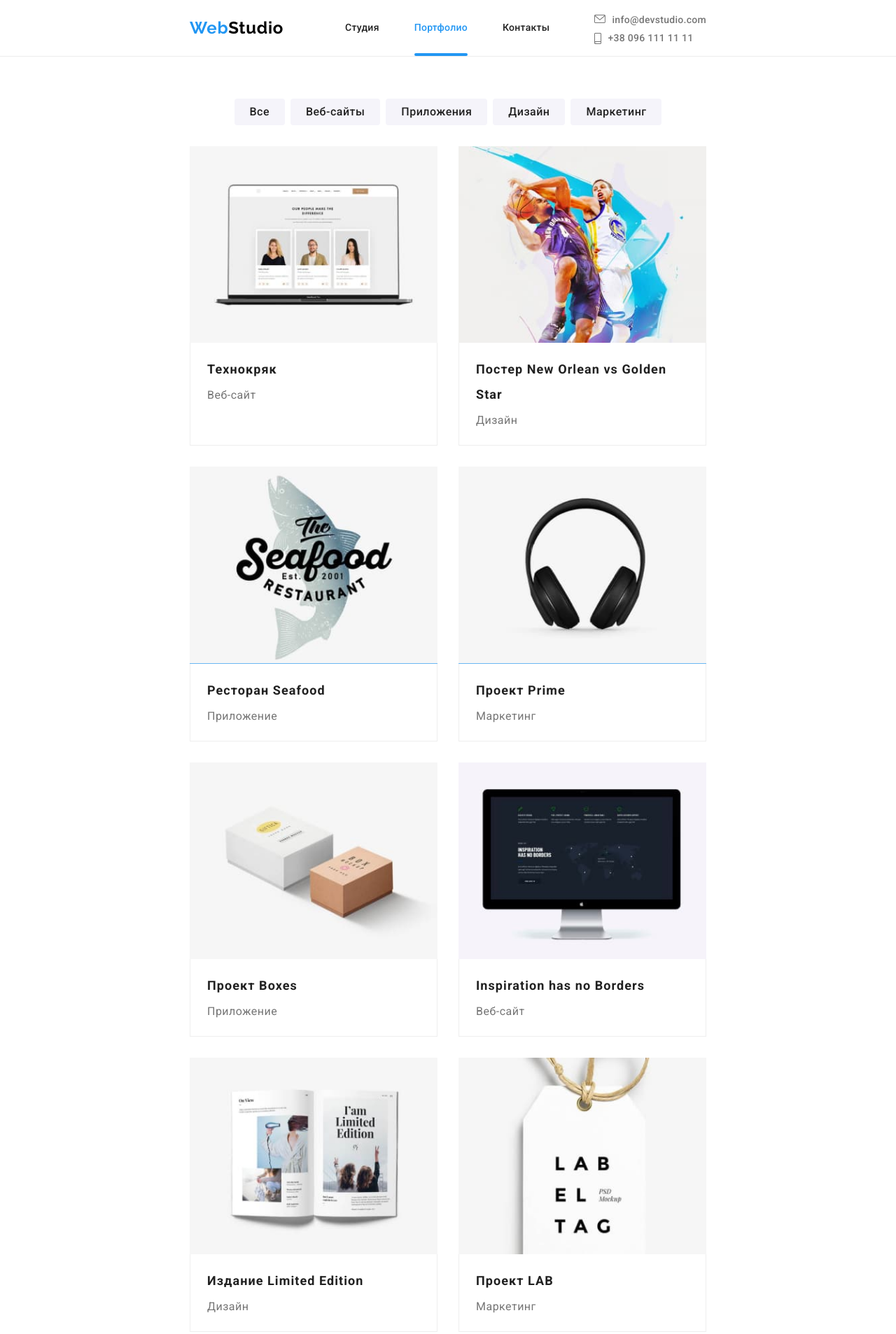
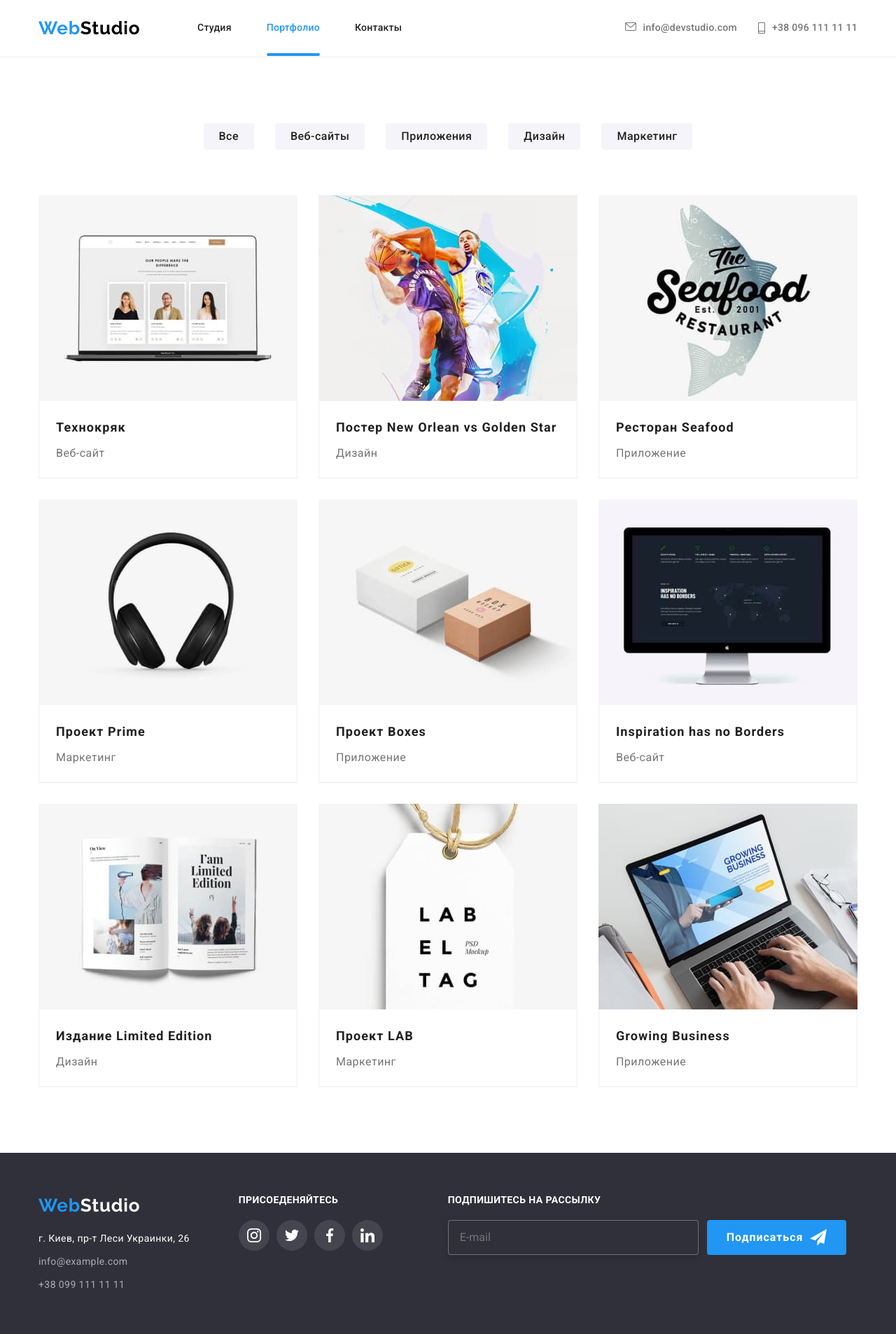
Before and after one commit to Yurii-Budynkevych/goit-markup-hw-08, a plain HTML site: page portfolio.html in a window 1280 px wide. Shown: the top 1907 px of the page at 70% size. Drawn offline with nearby package versions, Linux system fonts and the light colour scheme.

Commit message:
quicksave1

```diff
--- a/portfolio.html
+++ b/portfolio.html
@@ -352,7 +352,7 @@
       <div class="container footer-content">
         <div class="foterdiv">
           <div class="adresdiv">
-            <a lang="en" href="./index.html" class="logo logo--nocry"
+            <a lang="en" href="./index.html" class="logo"
               >Web<span class="logo--white">Studio</span></a
             >
             <address class="footer-address">
--- a/sass/components/_common.scss
+++ b/sass/components/_common.scss
@@ -36,7 +36,7 @@ h6 {
     width: 768px;
   }
 
-  @media screen and (min-width: 1600px) {
-    width: 1600px;
+  @media screen and (min-width: 1200px) {
+    width: 1200px;
   }
 }
--- a/sass/components/_footer.scss
+++ b/sass/components/_footer.scss
@@ -9,7 +9,7 @@
   flex-direction: column;
   align-items: center;
 
-  @media screen and (min-width: 1600px) {
+  @media screen and (min-width: 1200px) {
     flex-direction: row;
     align-items: flex-start;
   }
@@ -20,19 +20,19 @@
   }
 }
 .adresdiv {
-  @media screen and (max-width: 1599px) {
+  @media screen and (max-width: 1199px) {
     text-align: center;
   }
-  @media screen and (min-width: 1600px) {
+  @media screen and (min-width: 1200px) {
     margin-right: 70px;
-    margin-left: 215px;
+    margin-left: 0;
   }
 }
 .logo--white {
   color: var(--white-color);
 }
 .logo--nocry {
-  @media screen and (min-width: 1600px) {
+  @media screen and (min-width: 1200px) {
     margin-left: 0;
   }
 }
@@ -76,7 +76,7 @@
     margin-top: 0;
     margin-left: 165px;
   }
-  @media screen and (min-width: 1600px) {
+  @media screen and (min-width: 1200px) {
     margin-left: 0;
     margin-right: 93px;
   }
@@ -94,7 +94,7 @@
   text-transform: uppercase;
   color: #ffffff;
 
-  @media screen and (min-width: 1600px) {
+  @media screen and (min-width: 1200px) {
     text-align: left;
   }
 }
@@ -135,7 +135,7 @@
 
 .footer-form {
   margin-top: 60px;
-  @media screen and (min-width: 1600px) {
+  @media screen and (min-width: 1200px) {
     margin-top: 0;
   }
 }
@@ -167,7 +167,7 @@
 
   color: #ffffff;
 
-  @media screen and (min-width: 1600px) {
+  @media screen and (min-width: 1200px) {
     text-align: left;
   }
 }
@@ -177,14 +177,14 @@
   flex-direction: column;
   align-items: center;
 
-  @media screen and (min-width: 1600px) {
+  @media screen and (min-width: 1200px) {
     flex-direction: row;
     align-items: flex-start;
   }
 }
 
 .footer-input {
-  min-width: 450px;
+  max-width: 450px;
   margin-bottom: 20px;
   padding-top: 15px;
   padding-bottom: 15px;
@@ -200,7 +200,7 @@
     min-width: 358px;
   }
 
-  @media screen and (min-width: 1600px) {
+  @media screen and (min-width: 1200px) {
     margin-bottom: 0;
     margin-right: 12px;
   }
--- a/sass/components/_header.scss
+++ b/sass/components/_header.scss
@@ -25,8 +25,8 @@
     margin-bottom: 25px;
     margin-top: 25px;
   }
-  @media screen and (min-width: 1600px) {
-    margin-left: 215px;
+  @media screen and (min-width: 1200px) {
+    margin-left: 0;
     font-size: 26px;
     line-height: 1.19;
   }
@@ -38,7 +38,7 @@
 
 .menu-batton {
   position: absolute;
-  z-index: 1;
+  z-index: 2;
   top: 10px;
   right: 15px;
 
@@ -62,18 +62,26 @@
   position: absolute;
   top: 0;
   left: 0;
+  z-index: 1;
 
   width: 100%;
+  height: 100vh;
+
   padding: 48px 40px;
 
   background-color: #fff;
 
   &.is-open {
-    display: block;
+    display: flex;
+    flex-direction: column;
+    justify-content: space-between;
   }
   @media screen and (min-width: 768px) {
+    height: unset;
     position: static;
     display: flex;
+    flex-direction: row;
+    justify-content: unset;
     padding: 0;
     background-color: transparent;
   }
@@ -86,13 +94,12 @@
 }
 
 .nav-list {
-  margin-bottom: 302px;
   @media screen and (min-width: 768px) {
     display: flex;
     margin-bottom: 0;
     margin-left: 88px;
   }
-  @media screen and (min-width: 1600px) {
+  @media screen and (min-width: 1200px) {
     margin-left: 93px;
   }
 }
@@ -153,7 +160,6 @@
 }
 
 .auth-list {
-  margin-bottom: 64px;
   display: flex;
   flex-direction: column-reverse;
   @media screen and (min-width: 768px) {
@@ -161,7 +167,7 @@
     margin-bottom: 0;
     margin-left: auto;
   }
-  @media screen and (min-width: 1600px) {
+  @media screen and (min-width: 1200px) {
     flex-direction: row;
     padding: 32px 0;
   }
@@ -173,7 +179,7 @@
     margin-bottom: 10px;
     margin-top: 21px;
   }
-  @media screen and (min-width: 1600px) {
+  @media screen and (min-width: 1200px) {
     margin-right: 30px;
     margin-bottom: 0px;
     margin-top: 0px;
--- a/sass/components/_index.scss
+++ b/sass/components/_index.scss
@@ -25,7 +25,7 @@
       url("../../images/Img@x2.jpg");
   }
 
-  @media screen and (min-width: 1600px) {
+  @media screen and (min-width: 1200px) {
     padding-top: 200px;
     padding-bottom: 200px;
   }
@@ -46,8 +46,8 @@
   @media screen and (min-width: 768px) {
     max-width: 50%;
   }
-  @media screen and (min-width: 1600px) {
-    max-width: 40%;
+  @media screen and (min-width: 1200px) {
+    max-width: 700px;
     font-size: 44px;
     line-height: 60px;
   }
@@ -56,10 +56,13 @@
 .features-section {
   padding-top: 60px;
   padding-bottom: 60px;
-  // padding-top: 94px;
-  // padding-bottom: 94px;
 
   background-color: var(--white-color);
+
+  @media screen and (min-width: 1200px) {
+    padding-top: 94px;
+    padding-bottom: 94px;
+  }
 }
 
 .features-hidden-title {
@@ -88,7 +91,7 @@
     width: calc(100% / 2 - 30px);
     margin: 15px;
   }
-  @media screen and (min-width: 1600px) {
+  @media screen and (min-width: 1200px) {
     width: calc(100% / 4 - 30px);
     margin: 15px;
   }
@@ -142,12 +145,11 @@
 
 .what-we-do-section {
   display: none;
-  padding-top: 94px;
   padding-bottom: 94px;
 
   background-color: var(--white-color);
 
-  @media screen and (min-width: 1600px) {
+  @media screen and (min-width: 1200px) {
     display: block;
   }
 }
@@ -217,7 +219,7 @@
 
   background-color: var(--secondary-bcg);
 
-  @media screen and (min-width: 1600px) {
+  @media screen and (min-width: 1200px) {
     padding-top: 94px;
     padding-bottom: 94px;
   }
@@ -233,7 +235,7 @@
   text-align: center;
   letter-spacing: 0.03em;
 
-  @media screen and (min-width: 1600px) {
+  @media screen and (min-width: 1200px) {
     font-size: 36px;
     line-height: 1.17;
     margin-bottom: 50px;
@@ -267,7 +269,7 @@
     width: calc(100% / 2 - 30px);
     margin: 15px;
   }
-  @media screen and (min-width: 1600px) {
+  @media screen and (min-width: 1200px) {
     width: calc(100% / 4 - 30px);
     margin: 15px;
   }
@@ -349,7 +351,7 @@
 
   background-color: var(--primary-bcg);
 
-  @media screen and (min-width: 1600px) {
+  @media screen and (min-width: 1200px) {
     padding-top: 94px;
     padding-bottom: 94px;
   }
@@ -365,7 +367,7 @@
   text-align: center;
   letter-spacing: 0.03em;
 
-  @media screen and (min-width: 1600px) {
+  @media screen and (min-width: 1200px) {
     font-size: 36px;
     line-height: 1.17;
     margin-bottom: 50px;
@@ -377,7 +379,7 @@
   flex-wrap: wrap;
   margin: -15px;
 
-  @media screen and (min-width: 1600px) {
+  @media screen and (min-width: 1200px) {
     flex-wrap: nowrap;
   }
 }
@@ -389,7 +391,7 @@
     width: calc(100% / 3 - 30px);
     margin: 15px;
   }
-  @media screen and (min-width: 1600px) {
+  @media screen and (min-width: 1200px) {
     width: 100%;
   }
 }
@@ -463,7 +465,7 @@
     0px 2px 1px rgba(0, 0, 0, 0.2);
   border-radius: 4px;
 
-  @media screen and (min-width: 1600px) {
+  @media screen and (min-width: 1200px) {
     width: 528px;
   }
 }
@@ -510,7 +512,7 @@
   letter-spacing: 0.03em;
   color: #212121;
 
-  @media screen and (min-width: 1600px) {
+  @media screen and (min-width: 1200px) {
     font-size: 20px;
     line-height: 23px;
   }
@@ -613,7 +615,7 @@
   letter-spacing: 0.03em;
   color: #757575;
 
-  @media screen and (min-width: 1600px) {
+  @media screen and (min-width: 1200px) {
     font-size: 14px;
     line-height: 1.71;
   }
@@ -630,7 +632,7 @@
   border: 2px solid black;
   border-radius: 4px;
 
-  @media screen and (min-width: 1600px) {
+  @media screen and (min-width: 1200px) {
     margin-left: 12px;
   }
 }
--- a/sass/components/_portfolio.scss
+++ b/sass/components/_portfolio.scss
@@ -3,7 +3,7 @@
   padding-bottom: 60px;
   border-top: 1px solid #ececec;
 
-  @media screen and (min-width: 1600px) {
+  @media screen and (min-width: 1200px) {
     padding-top: 94px;
     padding-bottom: 94px;
   }
@@ -26,28 +26,24 @@
   display: flex;
   flex-wrap: wrap;
 
-  margin-bottom: 40px;
+  margin: -15px;
+
+  &__item {
+    margin: 15px;
+  }
 
   @media screen and (min-width: 768px) {
     flex-wrap: nowrap;
     justify-content: center;
     margin-bottom: 30px;
   }
-  @media screen and (min-width: 1600px) {
+  @media screen and (min-width: 1200px) {
     margin-bottom: 50px;
   }
 }
 
-.btn-list__item:not(:last-child) {
-  margin-right: 8px;
-}
-.btn-list__item:nth-last-child(-n + 2) {
-  @media screen and (max-width: 767px) {
-    margin-top: 15px;
-  }
-}
-
 .cards {
+  margin-top: 40px;
   @media screen and (min-width: 768px) {
     display: flex;
     flex-wrap: wrap;
@@ -70,7 +66,7 @@
     width: calc(100% / 2 - 30px);
     margin: 15px;
   }
-  @media screen and (min-width: 1600px) {
+  @media screen and (min-width: 1200px) {
     width: calc(100% / 3 - 30px);
   }
 }
@@ -81,7 +77,7 @@
   }
 }
 .cards__box:first-child .cards__socet {
-  @media screen and (max-width: 1599px) {
+  @media screen and (min-width: 768px) and (max-width: 1199px) {
     padding-bottom: 56px;
   }
 }
```
Also changed, not shown: index.html (+1 -1 lines), css/main.css, css/main.min.css, 2 other files.
